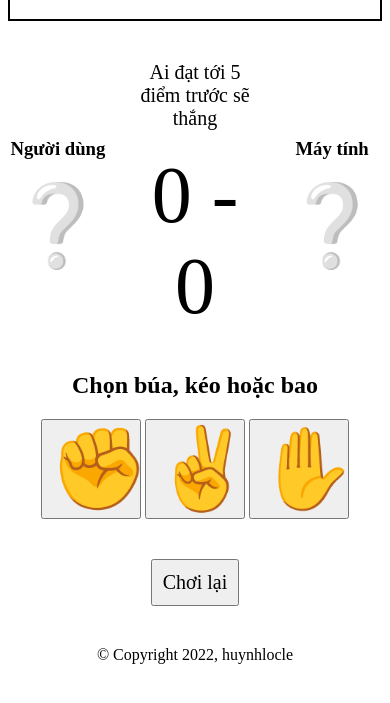
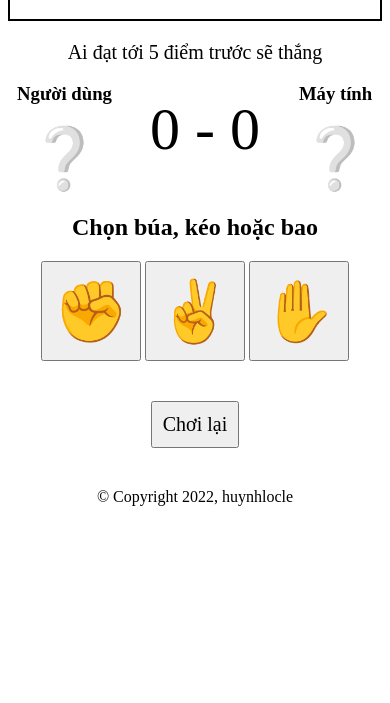
Before and after one commit to huynhloc-1110/odin-rock-paper-scissors, a plain HTML site: page index.html in a window 390 px wide. Shown: the part 83-786 px from the top of the page. Drawn offline with Linux system fonts and the light colour scheme.

Commit message:
Fix UI problem for phone devices

```diff
--- a/asset/css/style.css
+++ b/asset/css/style.css
@@ -1,3 +1,7 @@
+* {
+  font-family: 'Times New Roman', Times, serif;
+}
+
 @media (min-width: 550px) {
   body {
     padding: 0 20%;
@@ -25,11 +29,11 @@ header {
 }
 
 #player-choice, #com-choice {
-  font-size: 80px;
+  font-size: 60px;
 }
 
 .score {
-  font-size: 80px;
+  font-size: 60px;
 }
 
 .score p {
@@ -37,6 +41,7 @@ header {
 }
 
 #game-result {
+  text-align: center;
   font-size: 20px;
 }
 
@@ -47,13 +52,12 @@ header {
 .choice-input {
   width: 100px;
   height: 100px;
-  font-size: 80px;
+  font-size: 60px;
 }
 
 .restart-input {
   margin: 40px 20px;
   padding: 10px;
-  font-family: 'Times New Roman', Times, serif;
   font-size: 20px;
 }
 
--- a/index.html
+++ b/index.html
@@ -14,13 +14,14 @@
   </header>
 
   <main>
+    <div id="game-result">Ai đạt tới 5 điểm trước sẽ thắng</div>
     <div class="display-container">
       <div class="display-item choice">
         <h3 id="player-name">Người dùng</h3>
         <div id="player-choice">❔</div>
       </div>
       <div class="display-item score">
-        <p id="game-result">Ai đạt tới 5 điểm trước sẽ thắng</p>
+
         <p>
           <span id="player-score">0</span> -
           <span id="com-score">0</span>
```
